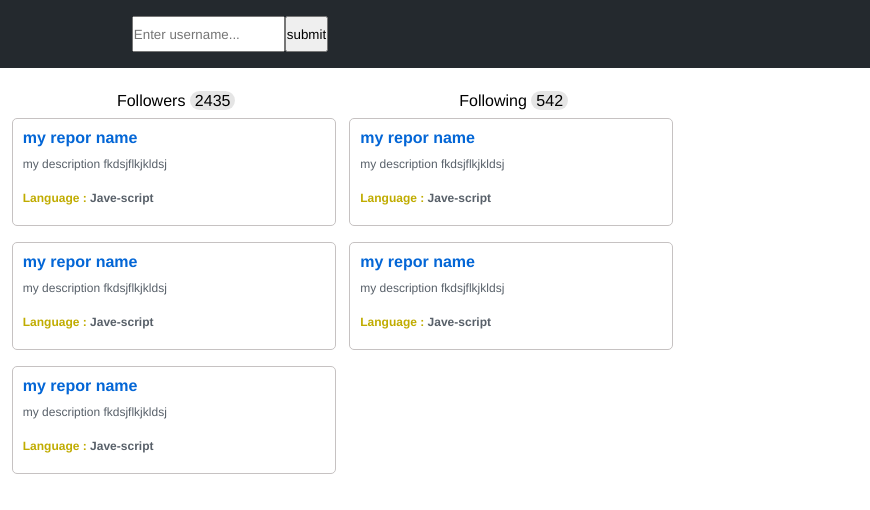
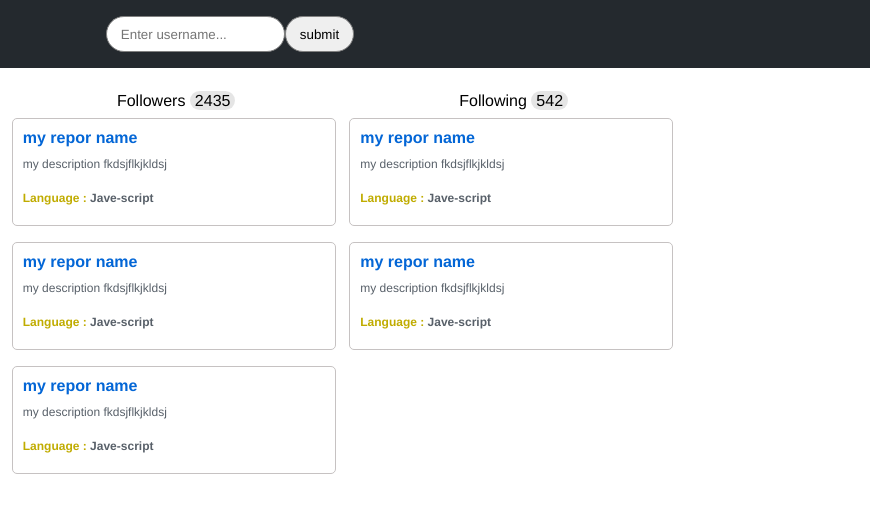
Before and after one commit to FACG2/getGitHub, a website: page public/index.html in a window 1280 px wide. Shown: the full height of the page, 410-1280 px from the left. Drawn offline with Linux system fonts and the light colour scheme.

Commit message:
change input style in search form

```diff
--- a/public/css/style.css
+++ b/public/css/style.css
@@ -26,6 +26,9 @@ nav form{
 nav input{
   height: 36px;
   box-sizing: border-box;
+  border-radius: 26px;
+  border: 1px solid gray;
+  padding: 0 14px;
 }
 .main{
   display: flex;
```
